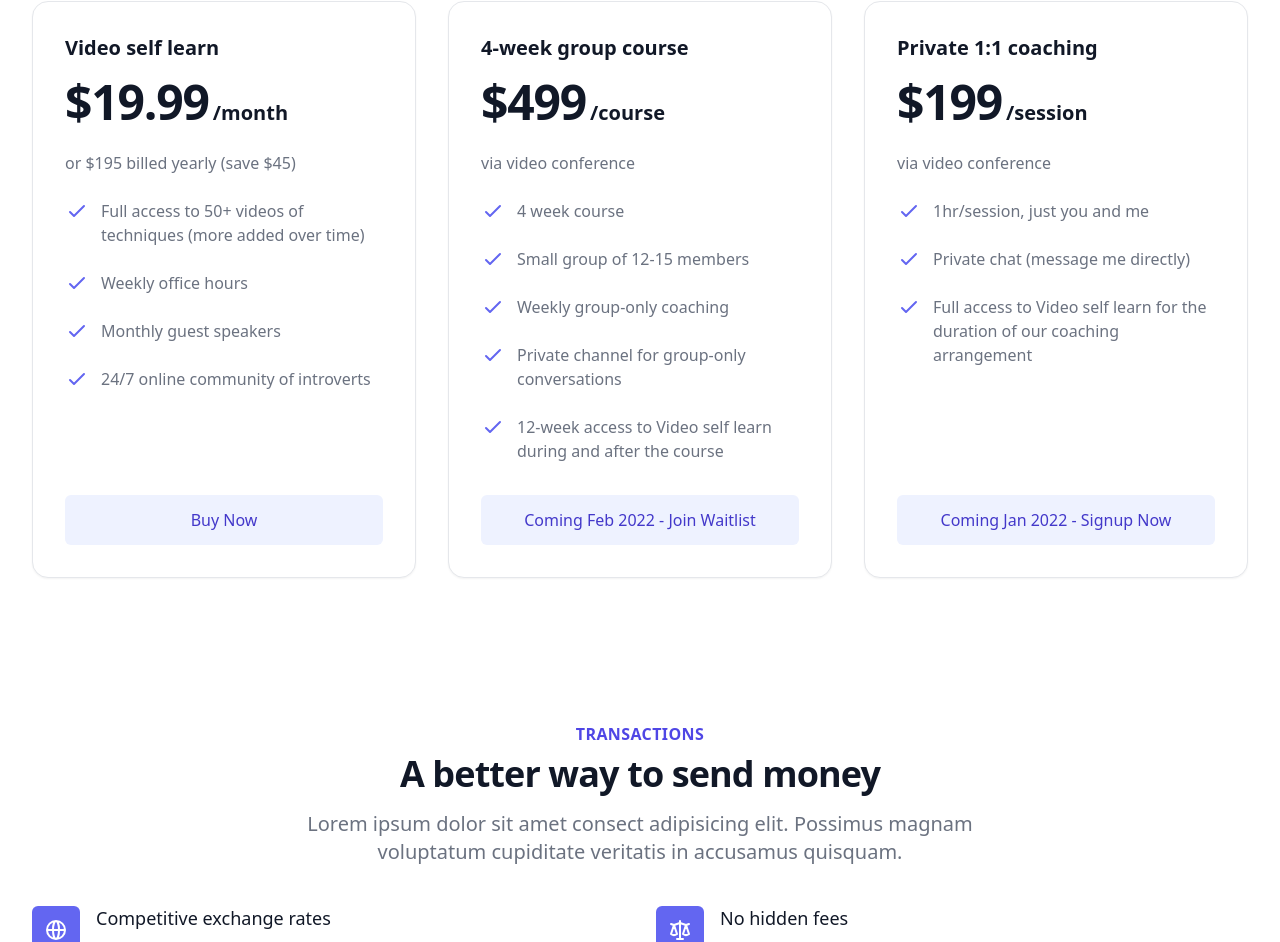
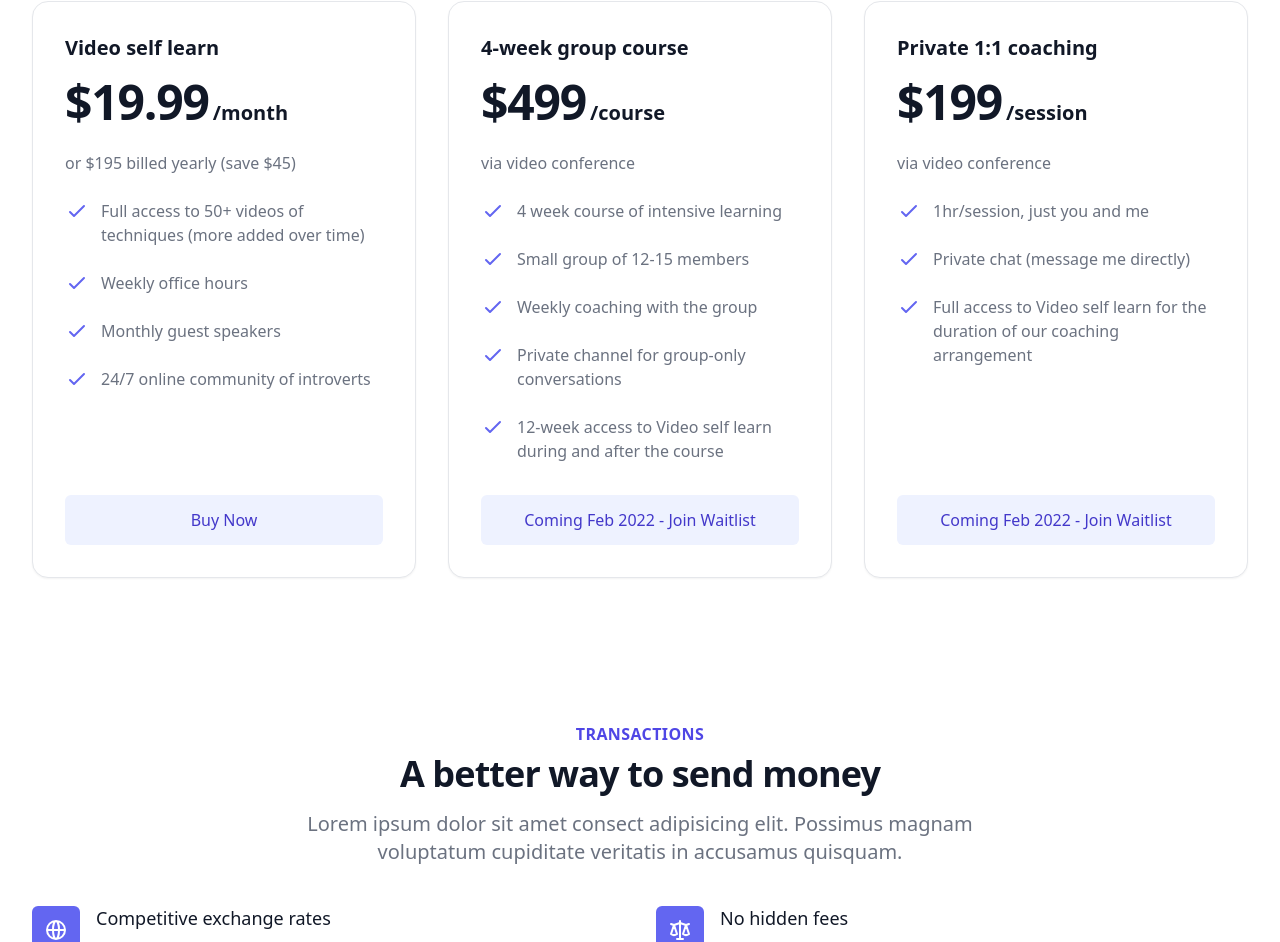
Before and after one commit to timyeothequietachievr/website, a Next.js app: page / in a window 1280 px wide. Shown: the part 1757-2699 px from the top of the page. Built offline with nearby package versions, Linux system fonts and the light colour scheme; a web font is replaced by a local one.

Commit message:
join waitlist

```diff
--- a/components/Pricing.jsx
+++ b/components/Pricing.jsx
@@ -23,9 +23,9 @@ const pricing = {
       frequency: '/course',
       description: 'via video conference',
       features: [
-        '4 week course',
+        '4 week course of intensive learning',
         'Small group of 12-15 members',
-        'Weekly group-only coaching',
+        'Weekly coaching with the group',
         'Private channel for group-only conversations',
         '12-week access to Video self learn during and after the course'
       ],
@@ -42,7 +42,7 @@ const pricing = {
         'Private chat (message me directly)',
         'Full access to Video self learn for the duration of our coaching arrangement'
       ],
-      cta: 'Coming Jan 2022 - Signup Now',
+      cta: 'Coming Feb 2022 - Join Waitlist',
       mostPopular: false
     }
   ]
```
